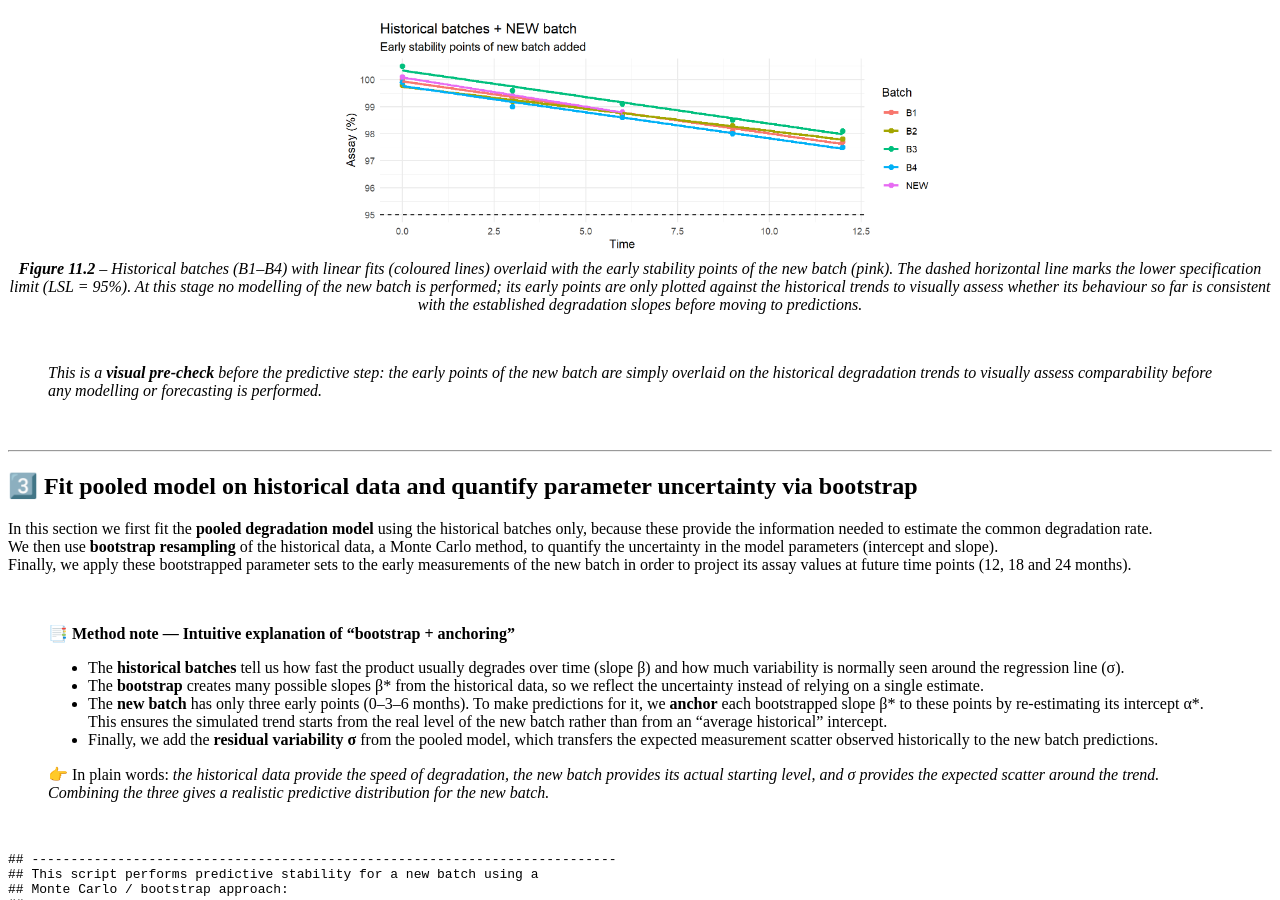
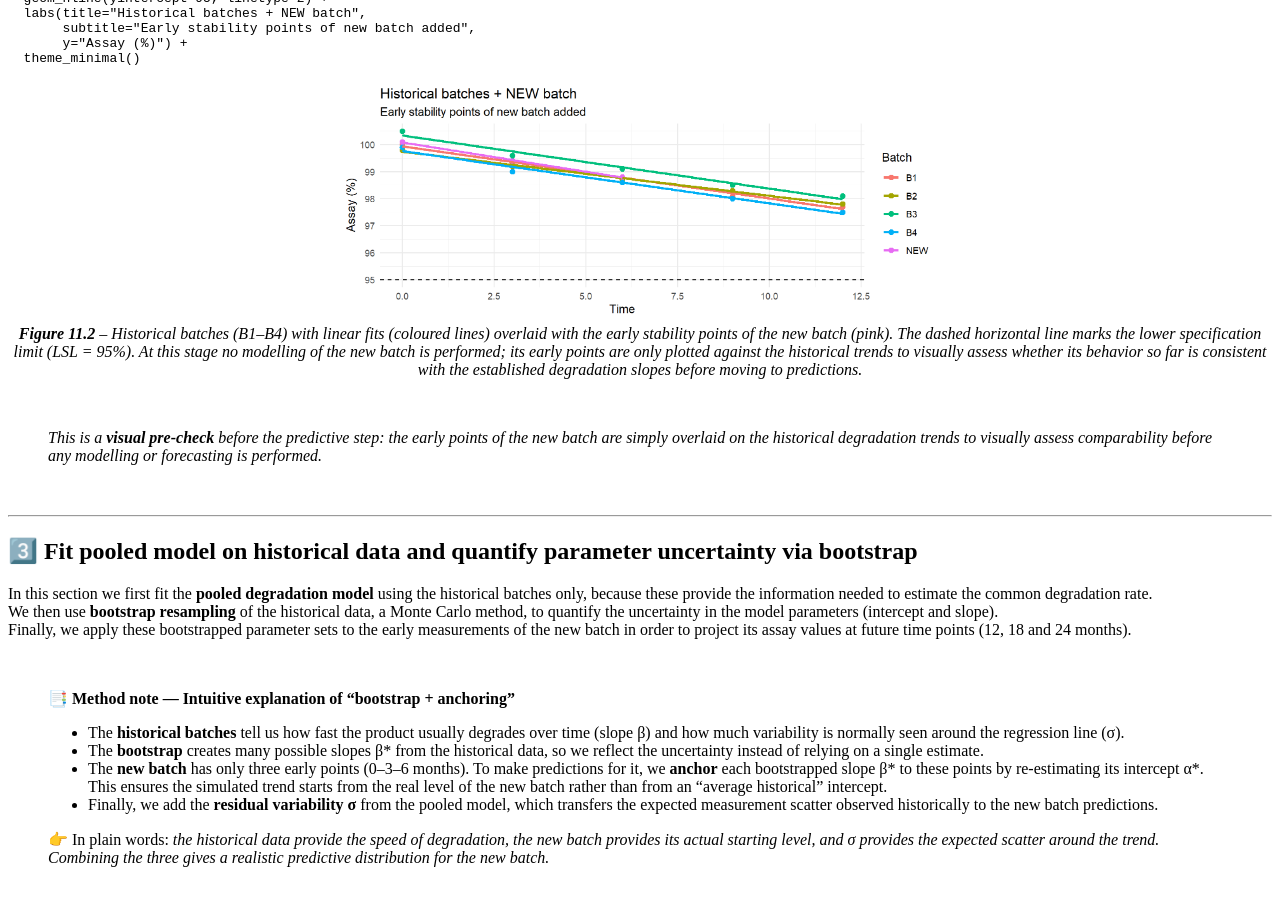
Before and after one commit to rbonfichi/monte-carlo-gmp-pharma, a Jekyll site: the page built from docs/chapters/chapter11_case-study5.md, in a window 1280 px wide and 900 px high, scrolled down 3661 px. Built offline with Jekyll 4.4.1, drawn with Linux system fonts in a browser that asks for light colours; our own code applies the rules of GitHub Pages for plain Markdown files; some of the changed text lies outside the part shown.

Commit message:
Update chapter11_case-study5.md

```diff
--- a/docs/chapters/chapter11_case-study5.md
+++ b/docs/chapters/chapter11_case-study5.md
@@ -82,6 +85,7 @@ anova(fit_no_int, fit_int)  # p > 0.05 -> no evidence of slope differences
 
 # 3) Visual overlay
 ggplot(hist_df, aes(Time, Assay, color=Batch)) +
+  geom_hline(yintercept = 95, linetype = 2, color = "red") +
   geom_point(size=2) +
   geom_smooth(method="lm", se=FALSE) +
   labs(title="Stability data by batch (historical)",
@@ -201,7 +205,7 @@ ggplot(all_df, aes(Time, Assay, color=Batch)) +
   <br>
   <em><strong>Figure 11.2</strong> – Historical batches (B1–B4) with linear fits (coloured lines) overlaid with the early stability points of the new batch (pink).
   The dashed horizontal line marks the lower specification limit (LSL = 95%).
-  At this stage no modelling of the new batch is performed; its early points are only plotted against the historical trends to visually assess whether its behaviour so far is consistent with the established degradation slopes before moving to predictions.</em>
+  At this stage no modelling of the new batch is performed; its early points are only plotted against the historical trends to visually assess whether its behavior so far is consistent with the established degradation slopes before moving to predictions.</em>
 </p>
 
 &nbsp;
```
Also changed, not shown: other parts of docs/chapters/chapter11_case-study5.md (+5 -2 lines).
